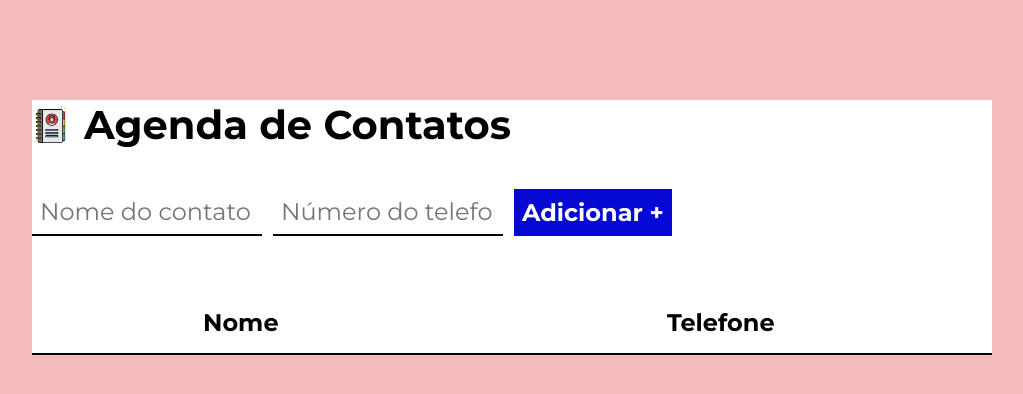
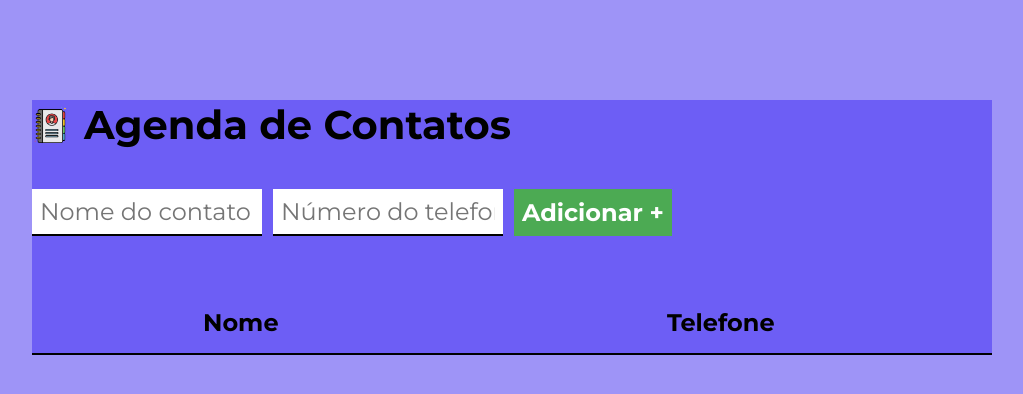
Before and after one commit to MatheusFernandes013/site_agenda_contatos, a plain HTML site: page index.html in a window 1280 px wide. Shown: the whole page, without its empty margins (128-1151 px from the left). Drawn offline with Linux system fonts and the light colour scheme.

Commit message:
mudando a cor de fundo

```diff
--- a/main.css
+++ b/main.css
@@ -6,7 +6,7 @@
 }
 
 body {
-    background-color: #f3bbbb;
+    background-color: #9e94f7;
     padding-top: 100px;
 }
 
@@ -29,7 +29,8 @@ header h1 {
     max-width: 960px;
     width: 100%;
     margin: 0 auto;
-    background-color: #fff;
+    background-color: #6d5ef5;
+
 }
 
 form {
@@ -51,7 +52,7 @@ form input {
 }
 
 form button {
-    background-color: #0609d3;
+    background-color: #4caa53;
     color: #fff;
     font-size: 24px;
     font-weight: bold;
@@ -62,6 +63,7 @@ form button {
 
 table {
     width: 100%;
+    background-color: #6d5ef5;
 }
 
 table th {
```
